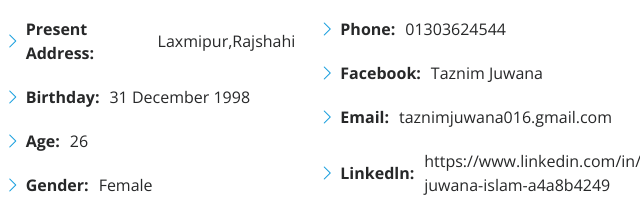
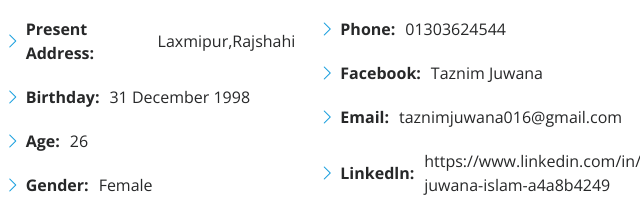
Before and after one commit to Taznim-Juwana-Islam/Portfolio-, a plain HTML site: page index.html in a window 1280 px wide. Shown: the part 1223-1437 px from the top of the page, 640-1280 px from the left. Drawn offline with nearby package versions, Linux system fonts and the light colour scheme.

Commit message:
2nd commit

```diff
--- a/index.html
+++ b/index.html
@@ -114,7 +114,7 @@
                   <li><i class="bi bi-chevron-right"></i> <strong>Website:</strong> <span>https://www.linkedin.com/in/taznim-juwana-islam-a4a8b4249</span></li>
                   <li><i class="bi bi-chevron-right"></i> <strong>Phone:</strong> <span>01303624544</span></li>
                   <li><i class="bi bi-chevron-right"></i> <strong>Facebook:</strong> <span>Taznim Juwana</span></li>
-                  <li><i class="bi bi-chevron-right"></i> <strong>Email:</strong> <span>taznimjuwana016.gmail.com</span></li>
+                  <li><i class="bi bi-chevron-right"></i> <strong>Email:</strong> <span>taznimjuwana016@gmail.com</span></li>
                   <li><i class="bi bi-chevron-right"></i> <strong>Linkedln:</strong> <span>https://www.linkedin.com/in/taznim-juwana-islam-a4a8b4249</span></li>
                 </ul>
               </div>
```
